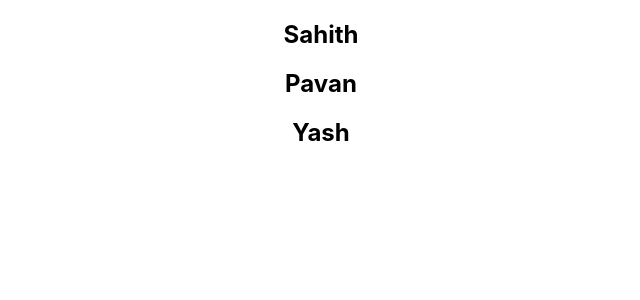
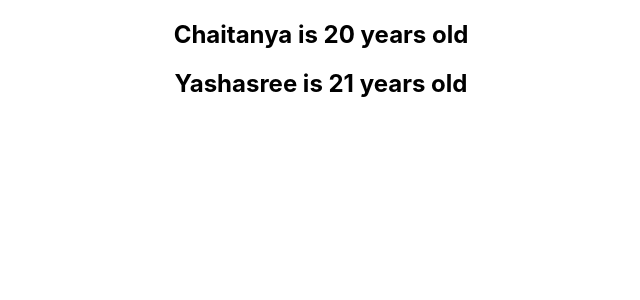
Before and after one commit to Sahith830/ReactJs-Practice, a React (Create React App) app in the folder hello-world/: page / in a window 1280 px wide. Shown: the top 300 px of the page, without its empty margins (319-959 px from the left). Built offline with nearby package versions, Linux system fonts and the light colour scheme.

Commit message:
[Pavan | Sahith | Yash] Add. Rendering list of items2 using map

```diff
--- a/hello-world/src/components/NameList.js
+++ b/hello-world/src/components/NameList.js
@@ -1,18 +1,20 @@
-import React from 'react'
+import React from "react";
 
 function NameList() {
-    const names = ['Sahith', 'Pavan', 'Yash']
-    // return (
-    //     <div>
-    //         {
-    //             names.map(name => <h2>{name}</h2>)
-    //         }
-    //     </div>
-    // )
-    // console.log('this can be re written to')
-
-    const NameList = names.map(name => <h2>{name}</h2>)
-    return <div>{NameList}</div>
+  const personsData = [
+    {
+      firstName: "Chaitanya",
+      age: 20
+    },
+    {
+      firstName: "Yashasree",
+      age: 21
+    }
+  ]
+  const personsList = personsData.map(person => (
+    <h2>{person.firstName} is {person.age} years old</h2>
+  ))
+  return <div>{personsList}</div>;
 }
 
-export default NameList
+export default NameList;
```
